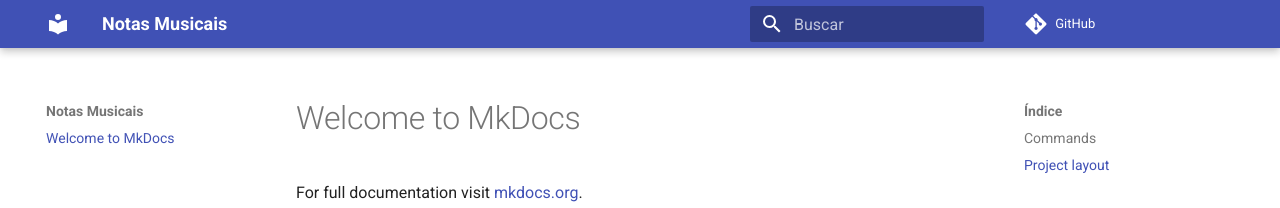
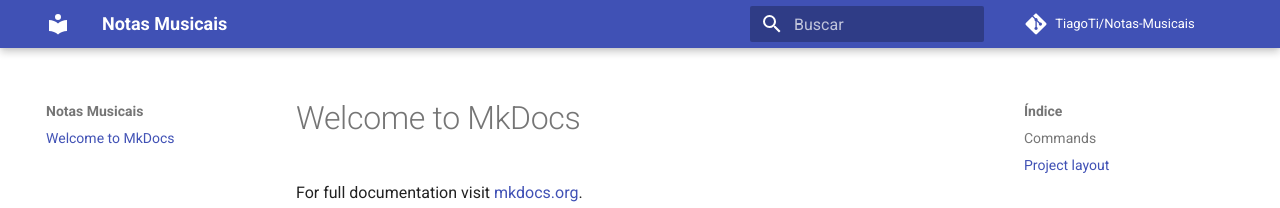
Before and after one commit to TiagoTi/Notas-Musicais, an MkDocs documentation site: the page built from docs/index.md, in a window 1280 px wide. Shown: the top 208 px of the page. Built offline with MkDocs 1.6.1 and Material for MkDocs 9.7.7, drawn with Linux system fonts in a browser that asks for light colours; comment, search, counter and statistics services are not loaded.

Commit message:
docs: adicona nome customizado para o repositório na doc

```diff
--- a/mkdocs.yml
+++ b/mkdocs.yml
@@ -1,5 +1,7 @@
 site_name: Notas Musicais
 repo_url: https://github.com/TiagoTi/Notas-Musicais.git
+repo_name: TiagoTi/Notas-Musicais
+
 theme:
   name: material
   language: pt-BR
```
